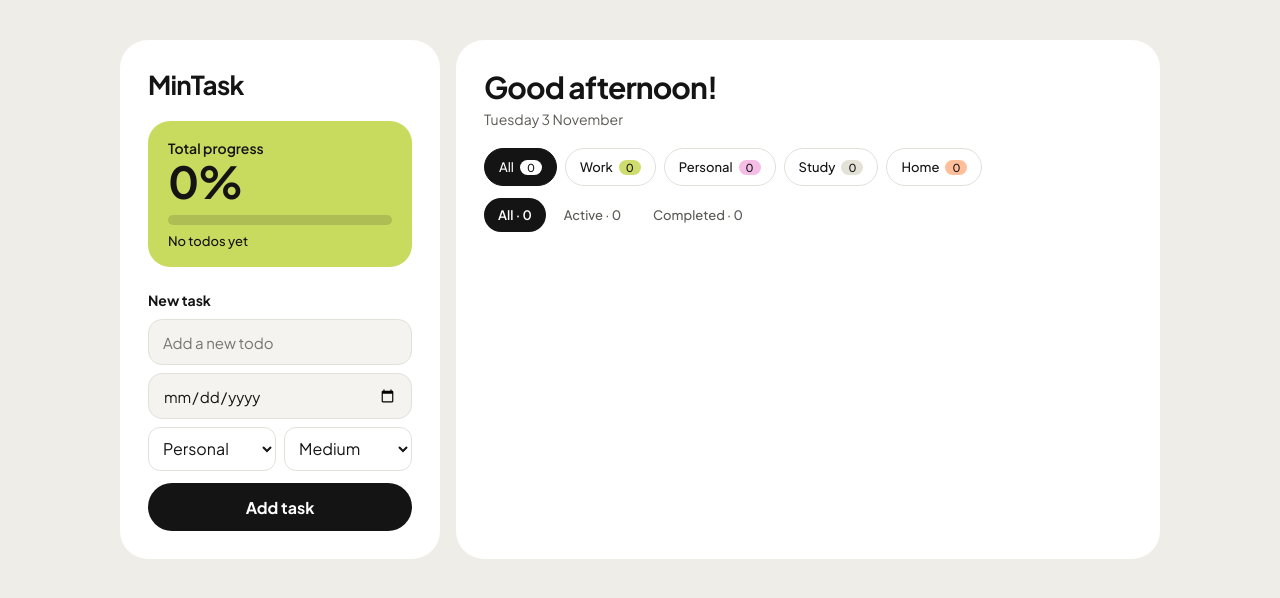
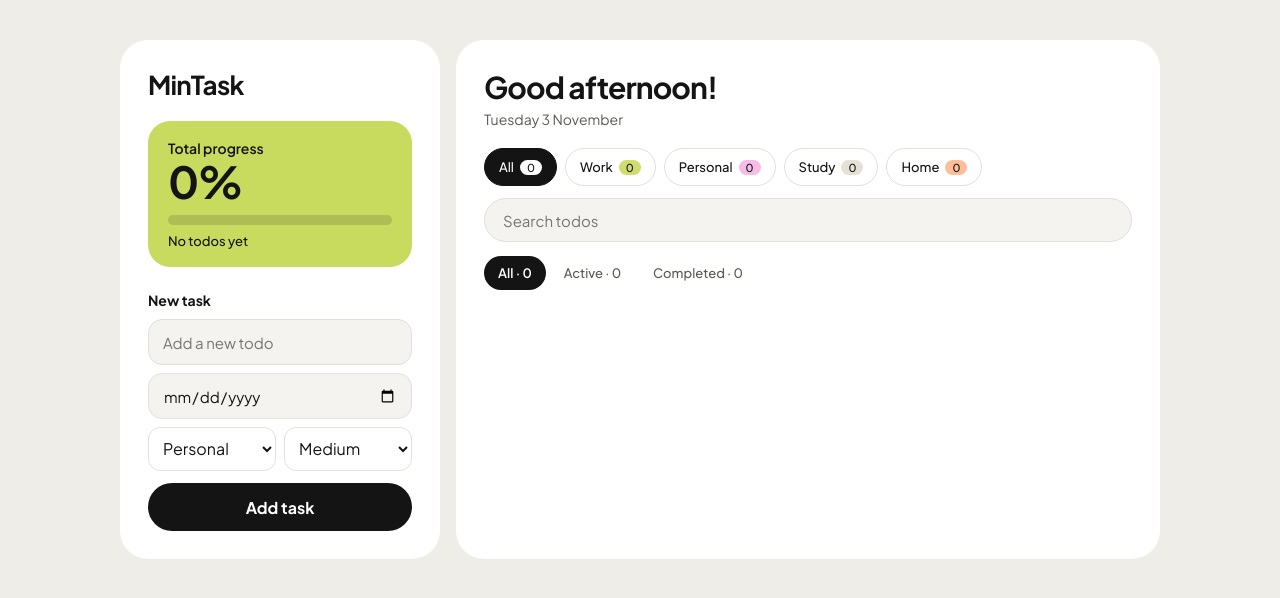
Before and after one commit to valentinarotondaro/todo-app-ts, a website built with Vite: page index.html in a window 1280 px wide. Built offline with nearby package versions, Linux system fonts and the light colour scheme.

Commit message:
feat(search): add search field above the filters

```diff
--- a/index.html
+++ b/index.html
@@ -47,8 +47,10 @@
           <p class="today" id="today"></p>
         </header>
         <div id="category-filter" class="category-filter"></div>
+                <input type="search" id="search-input" class="search-input" placeholder="Search todos" aria-label="Search todos" />
         <div id="status-filter" class="status-filter" role="group" aria-label="Filter by status"></div>
         <ul class="todo-list" id="todo-list"></ul>
+                <p class="empty-message" id="empty-message"></p>
       </main>
     </div>
     <script type="module" src="/src/main.ts"></script>
--- a/src/main.ts
+++ b/src/main.ts
@@ -4,6 +4,7 @@ import { addTodo, todos } from './todos';
 import { validateTodoText } from './features/validation';
 import { renderTodos } from './render';
 import { getGreeting, formatToday } from './features/greeting';
+import { setSearchQuery } from './features/search';
 import type { Category, Priority } from './types';
 
 // References to the HTML elements (DOM + typecasting)
@@ -37,6 +38,11 @@ todoForm.addEventListener('submit', (event: Event) => {
 const now = new Date();
 (document.getElementById('greeting') as HTMLHeadingElement).textContent = getGreeting(now);
 (document.getElementById('today') as HTMLParagraphElement).textContent = formatToday(now);
-
+// Search: filter the list while the user types
+const searchInput = document.getElementById('search-input') as HTMLInputElement;
+searchInput.addEventListener('input', () => {
+  setSearchQuery(searchInput.value);
+  renderTodos();
+});
 // Initial render
 renderTodos();
--- a/src/render.ts
+++ b/src/render.ts
@@ -6,6 +6,7 @@ import { CATEGORIES, filterByCategory, countByCategory, getActiveCategory, setAc
 import type { CategoryFilter } from './features/categories';
 import { STATUSES, filterByStatus, countByStatus, getActiveStatus, setActiveStatus } from './features/statusFilter';
 import { getProgress } from './features/progress';
+import { filterBySearch, getSearchQuery } from './features/search';
 import type { Todo } from './types';
 
 // Reference to the list in index.html (DOM + typecasting)
@@ -16,6 +17,7 @@ const progressBar = document.getElementById('progress-bar') as HTMLDivElement;
 const progressFill = document.getElementById('progress-fill') as HTMLDivElement;
 const progressLabel = document.getElementById('progress-label') as HTMLParagraphElement;
 const progressPercent = document.getElementById('progress-percent') as HTMLParagraphElement;
+const emptyMessage = document.getElementById('empty-message') as HTMLParagraphElement;
 
 
 // "work" → "Work"
@@ -23,16 +25,19 @@ const label = (text: string): string => text.charAt(0).toUpperCase() + text.slic
 
 /**
  * Draws the filters and the list of todos in the DOM.
- * The list is first filtered by category, then by status, and then sorted by priority (high first).
+  * The list is first filtered by category, then by the search text, then by status, and then sorted by priority (high first).
  */
 export const renderTodos = (): void => {
   todoList.innerHTML = '';
 
   renderCategoryFilter();
   const inCategory = filterByCategory(todos, getActiveCategory());
-  renderStatusFilter(inCategory);
-  renderProgress(inCategory)
-  sortByPriority(filterByStatus(inCategory, getActiveStatus())).forEach(todo => {
+    const matching = filterBySearch(inCategory, getSearchQuery());
+  renderStatusFilter(matching);
+  renderProgress(inCategory);
+  const visible = sortByPriority(filterByStatus(matching, getActiveStatus()));
+  emptyMessage.textContent = visible.length === 0 && getSearchQuery().trim() !== '' ? `No todos match "${getSearchQuery().trim()}"` : '';
+  visible.forEach(todo => {
     const li = document.createElement('li');
     const status = getDueStatus(todo);
     li.className = `todo-item due-${status} cat-${todo.category ?? 'personal'} priority-${getPriority(todo)}${todo.completed ? ' completed' : ''}`;
--- a/src/theme.css
+++ b/src/theme.css
@@ -167,7 +167,30 @@ h1 {
 .todo-form button:hover {
   background: #2c2c2c;
 }
+/* Search: a rounded field, like the search bar in Projector */
+.search-input {
+  width: 100%;
+  height: 44px;
+  margin-bottom: 14px;
+  padding: 0 18px;
+  border: 1px solid var(--line);
+  border-radius: 999px;
+  background: var(--soft);
+  color: var(--ink);
+  font: inherit;
+  font-size: 15px;
+  box-sizing: border-box;
+}
 
+.empty-message {
+  margin: 12px 0 0;
+  color: var(--muted);
+  font-size: 14px;
+}
+
+.empty-message:empty {
+  display: none;
+}
 /* Category filter: white pills, the chosen one is black */
 .category-filter {
   margin: 0 0 12px;
```
